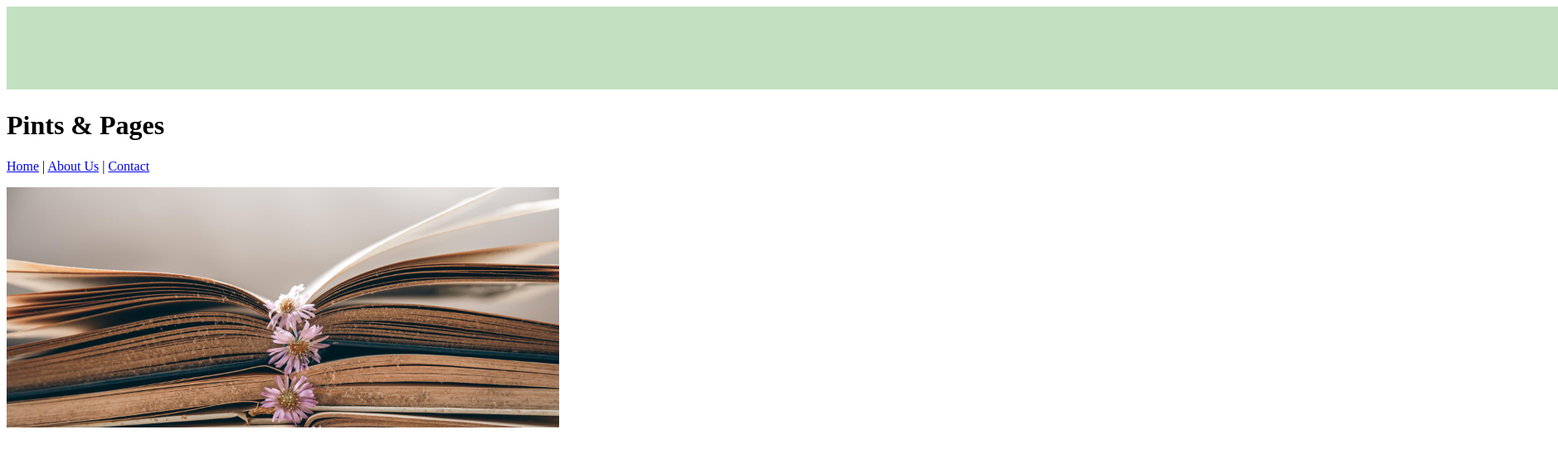
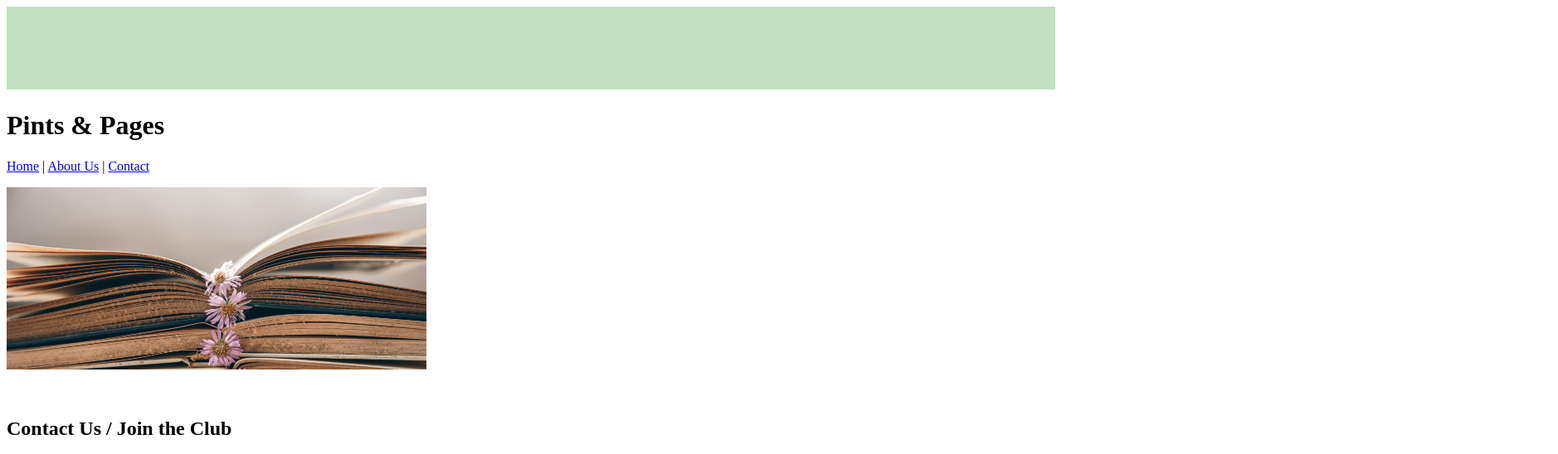
Before and after one commit to F-A-Alex/ITC_4214_Projects_FAA, a plain HTML site: page Portfolio_2/contact.html in a window 1280 px wide. Shown: the top 548 px of the page at 83% size, 1878 px wide, since content can reach past the window. Drawn offline with Linux system fonts and the light colour scheme.

Commit message:
Add files via upload

```diff
--- a/Portfolio_2/contact.html
+++ b/Portfolio_2/contact.html
@@ -4,14 +4,14 @@
     <!-- Meta Header section ---
      Ensures there are no issues with character's displaying correctly.
      Makes the site mobile friendly, gives a description of the page and states the page author.
-     Restricts search engines from indexing the page and following any links on it (since i dont want it on a search engine).
+     Allows search engines to index the page and follow any links on it.
      Restricts loading any content that is not from the local domain for security purposes, such as preventing XSS attacks.
      -->
     <meta charset="utf-8">
     <meta name="viewport" content="width=device-width, initial-scale=1">
     <meta name="description" content="A simple HTML-only website about a Book Club">
     <meta name="author" content="Foteini A. A." />
-    <meta name="robots" content="noindex, nofollow">
+    <meta name="robots" content="index, follow">
     <meta http-equiv="Content-Security-Policy" content="default-src 'self'">
 
     <title>Pints & Pages - Book Club - Contact us</title>
@@ -21,7 +21,7 @@
 <body>
     <!--Common Header section: load page banner, title and navigation section  -->
     <header>
-        <img src="./images/banner.png" alt="Banner Image - Pastel Green" width="1870" height="100">
+        <img src="./images/banner.png" alt="Banner Image - Pastel Green" width="100%" height="100">
         <br>
         <h1>Pints & Pages </h1>
         <nav>
@@ -31,7 +31,7 @@
             <a href="./contact.html">Contact</a>
         </p>
         </nav>
-        <p><img src="./images/back.jpg" alt="Banner Image of book" width="666" height="290" ></p><br>
+        <p><img src="./images/back.jpg" alt="Banner Image of book" width="40%" ></p><br>
     </header>
 
     <main>
@@ -105,7 +105,7 @@
     <!--Common Footer Section: Copyright and banner image-->
     <footer>
         <p>&copy; Pints & Pages 2025</p>
-        <img src="./images/banner.png" alt="Banner Image - Pastel Green" width="1870" height="100">
+        <img src="./images/banner.png" alt="Banner Image - Pastel Green" width="100% height="100">
     </footer>
 
 
```
